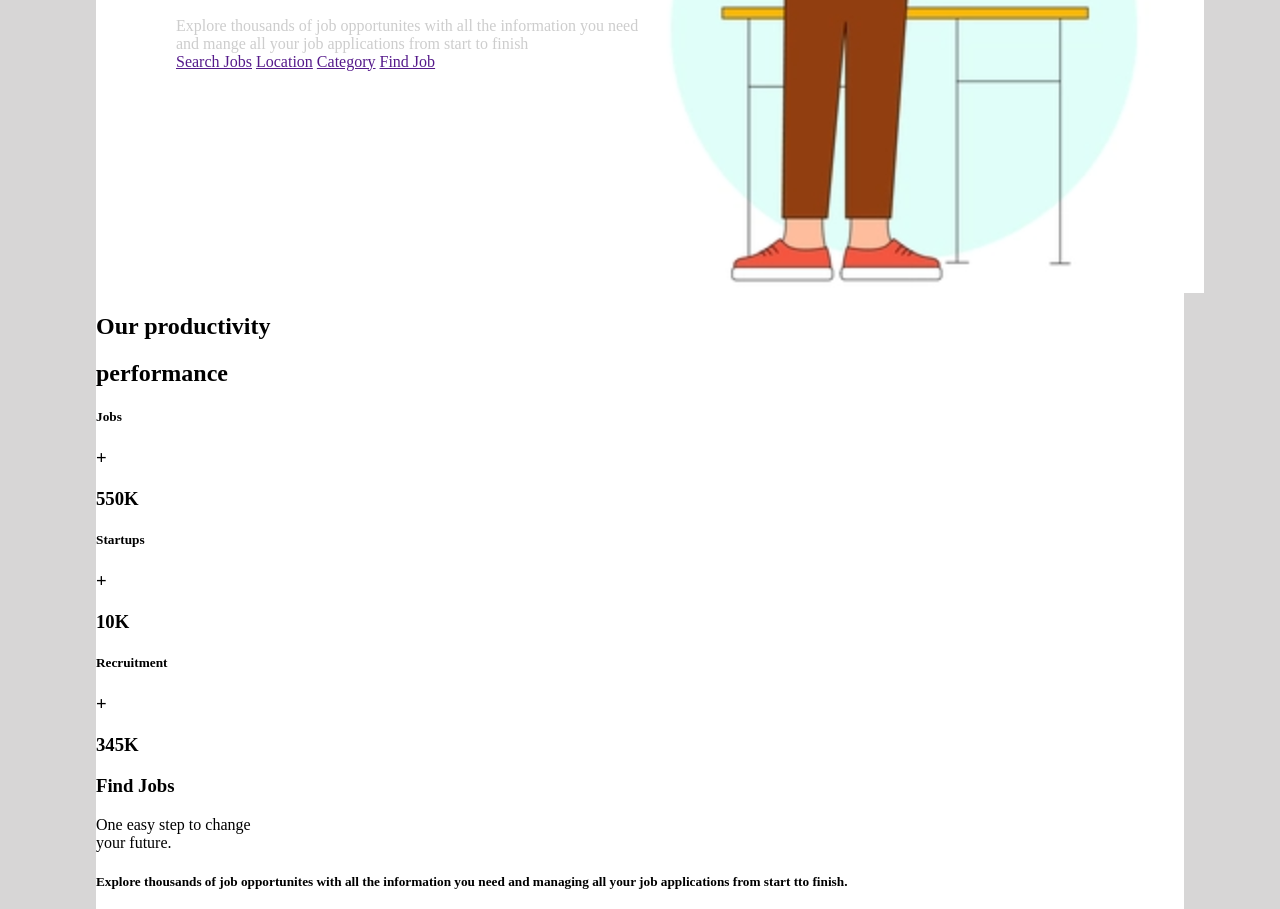
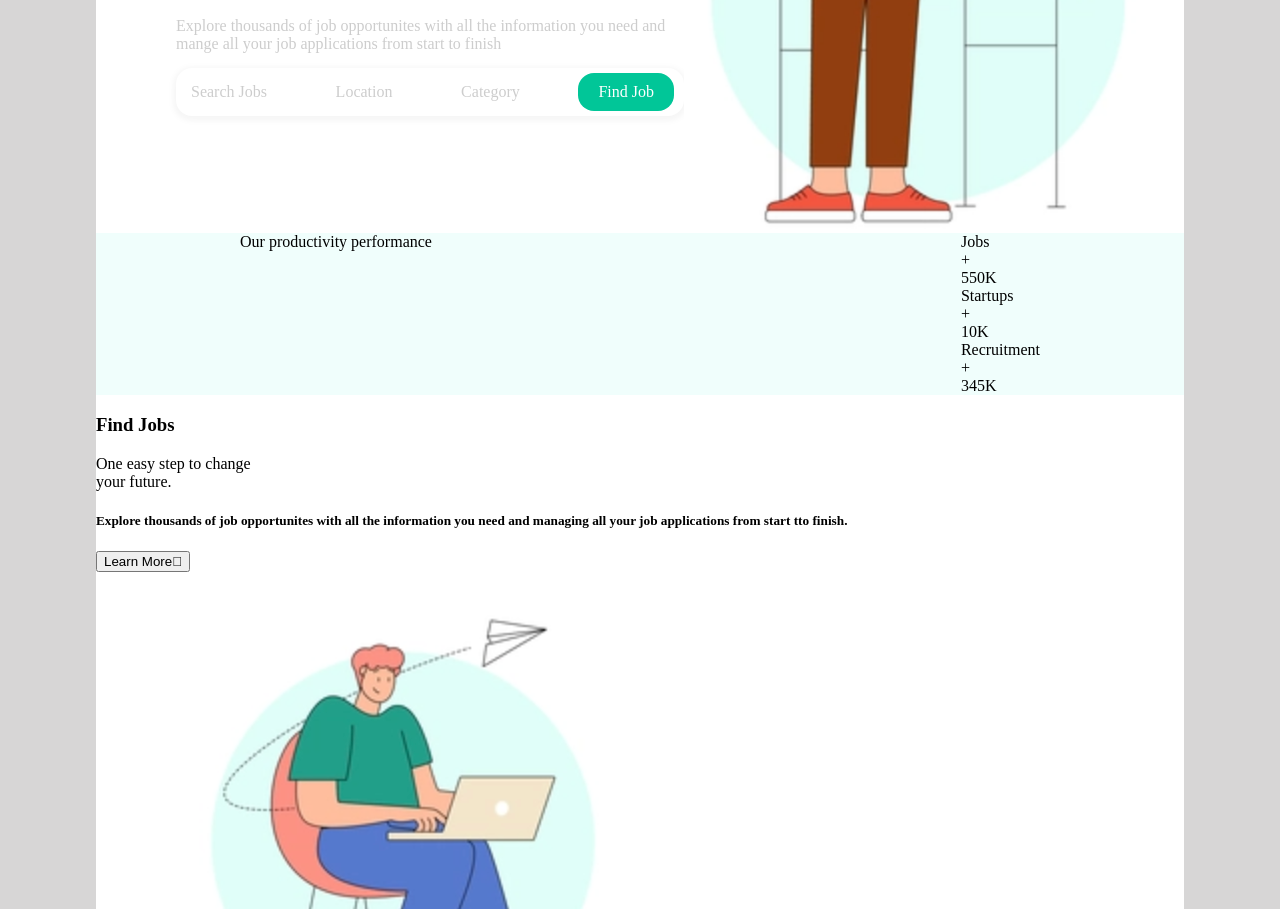
Before and after one commit to njped/portfolio1, a plain HTML site: page index.html in a window 1280 px wide. Shown: the part 431-1340 px from the top of the page. Drawn offline with Linux system fonts and the light colour scheme.

Commit message:
edited files for section2

```diff
--- a/index.html
+++ b/index.html
@@ -25,7 +25,8 @@
             </div>
         </div>
         <div id="section1">
-            <div class="sec1_child1">
+            <div class="inner">
+                <div class="sec1_left">
                     <h3 class="hashtag1">#The world's leading job search platform</h3>
                     <div class="header">Find a job and <span>become a professional</span> in your dream field.</div>
                     <span class="discription">Explore thousands of job opportunites with all the information you need and mange all your job applications from start to finish</span>
@@ -36,18 +37,33 @@
                         <a href="" class="search_job">Find Job</a>
                     </nav>
                 </div>
-            <div class="sec_child2">
-                <img src="images/person-with-laptop.png" alt="Person finding a Job">
+                <div class="sec1_right">
+                    <img src="images/person-with-laptop.png" alt="Person finding a Job" width="500px">
+                </div>
+
             </div>
         </div>
         <div id="section2">
-            <h2 class="bold_color">Our productivity</h2><h2>performance</h2>
-            <h5 class="stats_head">Jobs</h5>
-            <h3 class="stats_color">+</h3><h3 class="stats">550K</h3>
-            <h5 class="stats_head">Startups</h5>
-            <h3 class="stats_color">+</h3><h3 class="stats">10K</h3>
-            <h5 class="stats_head">Recruitment</h5>
-            <h3 class="stats_color">+</h3><h3 class="stats">345K</h3>
+            <div class="inner">
+                <div class="sec2_left">Our productivity<span> performance</span></div>
+                <div class="sec2_right">
+                    <div class="stats_head">Jobs</div>
+                    <div class="statbox">
+                        <div class="statSym">+</div>
+                        <div class="stats">550K</div>
+                    </div>
+                    <div class="stats_head">Startups</div>
+                    <div class="statbox">
+                        <div class="statSym">+</div>
+                        <div class="stats">10K</div>
+                    </div>
+                    <div class="stats_head">Recruitment</div>
+                    <div class="statbox">
+                        <div class="statSym">+</div>
+                        <div class="stats">345K</div>
+                    </div>
+                </div>
+            </div>
         </div>
         <div id="section3">
             <div class="sec3_child1">
--- a/style.css
+++ b/style.css
@@ -70,10 +70,15 @@ body {
 
 #section1 {
     display: flex;
-    flex-direction: row;
 }
 
-.sec1_child1 {
+.inner {
+    display: flex;
+    justify-content: space-between;
+    min-width: 800px;
+}
+
+.sec1_left {
     flex-wrap: wrap;
     width: 50%;
     margin: 5em 0 0 5em
@@ -104,6 +109,38 @@ body {
     padding-bottom: 1em;
 }
 
-.sec_child2 {
+.categories {
+    display: flex;
+    justify-content: space-between;
+    margin-top: 15px;
+    border-radius: 1em;
+    box-shadow: 0px 2px 5px 3px rgba(125,125,125,0.07);
+    -webkit-box-shadow: 0px 2px 5px 3px rgba(125,125,125,0.07);
+    -moz-box-shadow: 0px 2px 5px 3px rgba(125,125,125,0.07);
+}
+
+.search {
+    padding: 10px;
+    text-decoration: none;
+    color: #cdcdcd;
+    margin: 5px
+}
+
+.search_job {
+    padding: 10px 20px;
+    text-decoration: none;
+    background-color: #01C698;
+    border-radius: 1em;
+    margin: 5px 10px 5px 5px;
+    color: white;
+}
+
+.sec_right {
     width: 50%
 }
+
+#section2 {
+    background-color: #f0fefc;
+    display: flex;
+    justify-content: center;
+}
```
Lines whose indentation alone changed are shown as unchanged.
